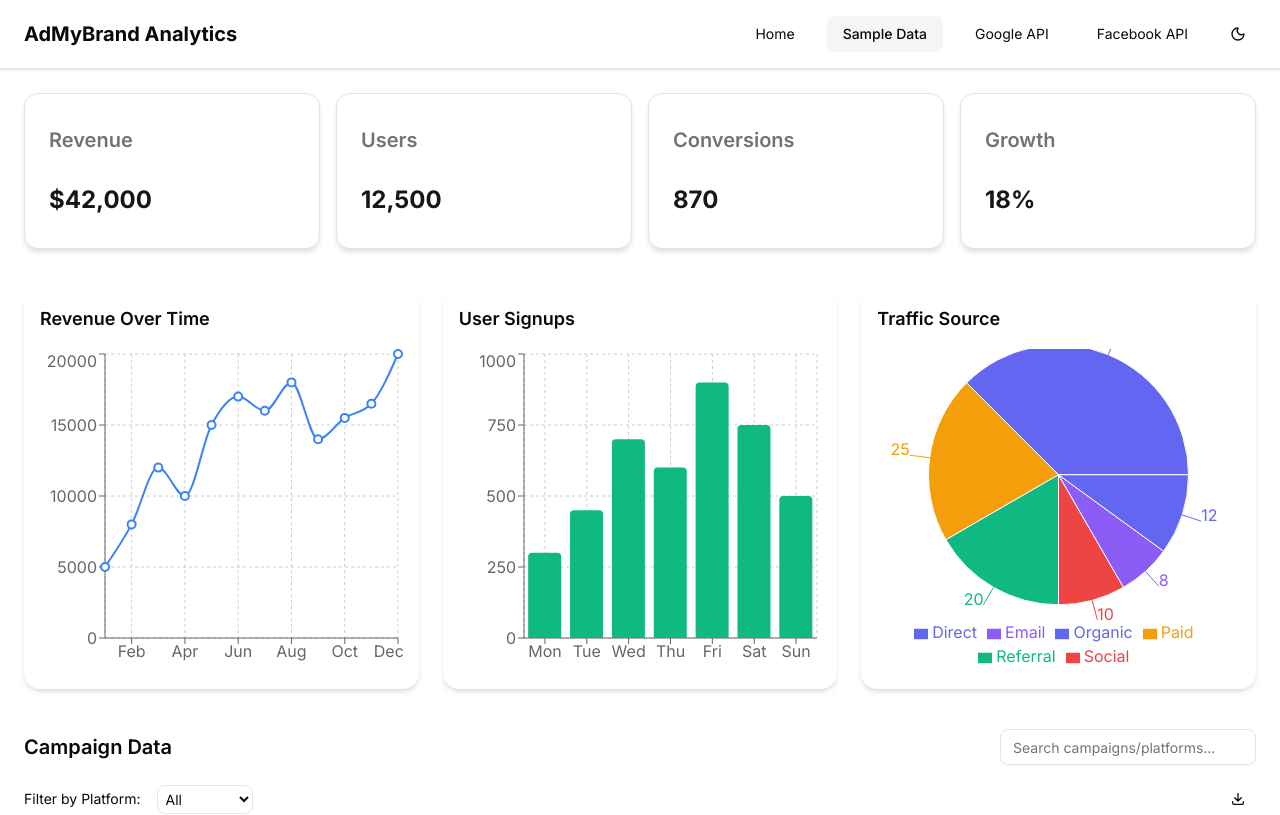
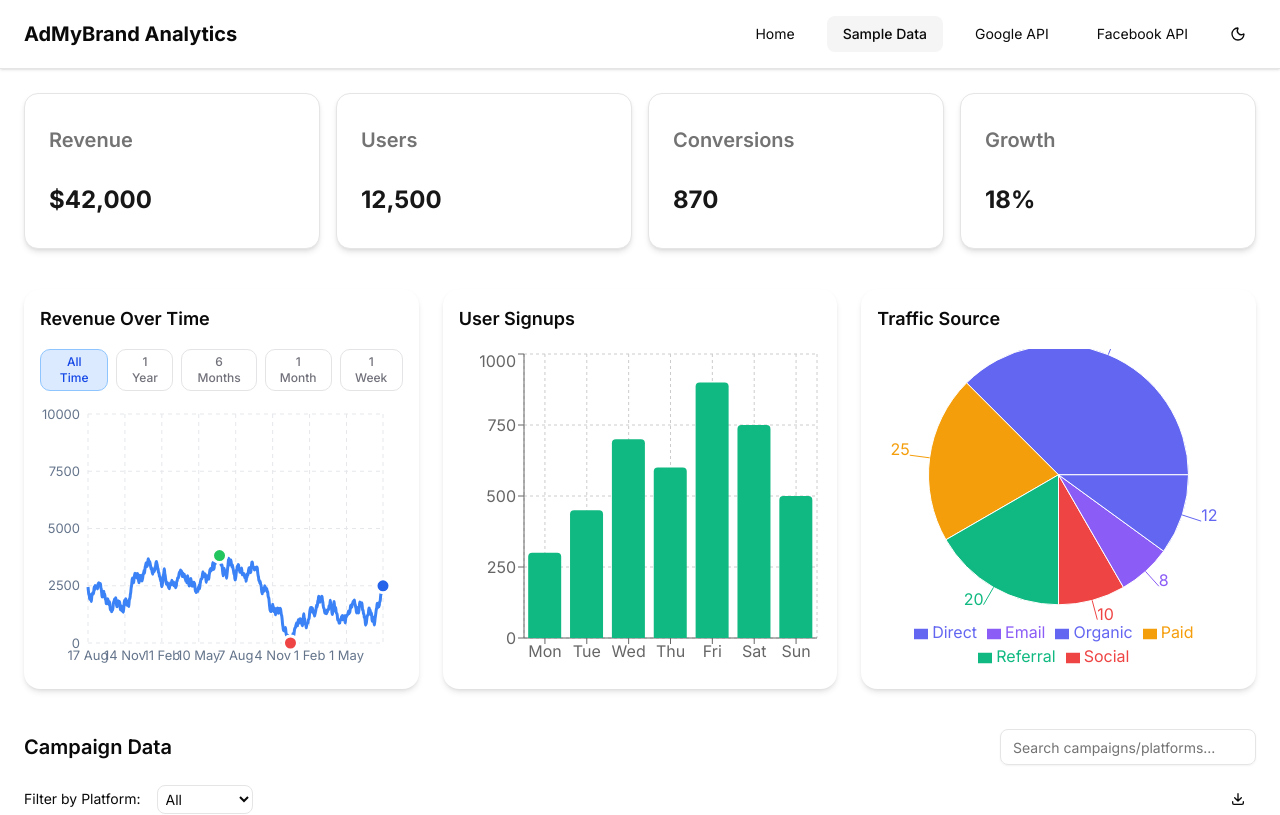
Before and after one commit to KarthikNot/analytics-dashboard, a Next.js app in the folder frontend/: page /dashboard in a window 1280 px wide. Shown: the top 815 px of the page. Built offline with nearby package versions, Linux system fonts and the light colour scheme.

Commit message:
refined lineChart

```diff
--- a/frontend/components/charts/LineChart.tsx
+++ b/frontend/components/charts/LineChart.tsx
@@ -7,10 +7,12 @@ import {
   Tooltip,
   ResponsiveContainer,
   CartesianGrid,
+  ReferenceDot,
 } from "recharts"
+import { useMemo, useState, useRef, useEffect } from "react"
 
 interface DataPoint {
-  label: string
+  label: string // yyyy-mm-dd
   value: number
 }
 
@@ -19,23 +21,282 @@ interface Props {
   color?: string
 }
 
+type RangeKey = "all" | "1y" | "6m" | "1m" | "1w"
+
+const RANGE_OPTIONS: { key: RangeKey; label: string }[] = [
+  { key: "all", label: "All Time" },
+  { key: "1y", label: "1 Year" },
+  { key: "6m", label: "6 Months" },
+  { key: "1m", label: "1 Month" },
+  { key: "1w", label: "1 Week" },
+]
+
+function formatDateLabel(dateStr: string) {
+  // e.g. "2012-08-16" => "16th August 2012"
+  const date = new Date(dateStr)
+  if (isNaN(date.getTime())) return dateStr
+  const day = date.getDate()
+  const month = date.toLocaleString("default", { month: "long" })
+  const year = date.getFullYear()
+  // Ordinal suffix
+  const j = day % 10,
+    k = day % 100
+  let suffix = "th"
+  if (j === 1 && k !== 11) suffix = "st"
+  else if (j === 2 && k !== 12) suffix = "nd"
+  else if (j === 3 && k !== 13) suffix = "rd"
+  return `${day}${suffix} ${month} ${year}`
+}
+
+function getRangeStartDate(latestDate: Date, range: RangeKey): Date | null {
+  switch (range) {
+    case "1y":
+      return new Date(latestDate.getFullYear() - 1, latestDate.getMonth(), latestDate.getDate())
+    case "6m":
+      return new Date(latestDate.getFullYear(), latestDate.getMonth() - 6, latestDate.getDate())
+    case "1m":
+      return new Date(latestDate.getFullYear(), latestDate.getMonth() - 1, latestDate.getDate())
+    case "1w":
+      return new Date(latestDate.getTime() - 7 * 24 * 60 * 60 * 1000)
+    default:
+      return null
+  }
+}
+
+const CustomTooltip = ({
+  active,
+  payload,
+  label,
+}: {
+  active?: boolean
+  payload?: any
+  label?: string
+}) => {
+  if (active && payload && payload.length) {
+    return (
+      <div className="rounded-xl bg-white dark:bg-zinc-900/90 shadow-lg px-4 py-2 border border-zinc-200 dark:border-zinc-700">
+        <div className="text-xs text-zinc-500 dark:text-zinc-400 font-medium mb-1">
+          {label ? formatDateLabel(label) : ""}
+        </div>
+        <div className="text-base font-semibold text-zinc-900 dark:text-zinc-100">
+          {payload[0].value.toLocaleString()}
+        </div>
+      </div>
+    )
+  }
+  return null
+}
+
+// Helper to get Y axis domain based on range and data
+function getYAxisDomain(range: RangeKey, filteredData: DataPoint[]) {
+  if (range === "all" || range === "1y" || range === "6m") {
+    // Fixed scale for all-time, 1y, 6m
+    return [0, 10000]
+  } else if (range === "1m" || range === "1w") {
+    // Dynamic scale for 1m and 1w: min/max of data, but min 0, max 6000
+    if (filteredData.length === 0) return [0, 6000]
+    const minVal = Math.min(...filteredData.map(d => d.value))
+    const maxVal = Math.max(...filteredData.map(d => d.value))
+    // Clamp to [0, 6000]
+    const minDomain = 0
+    const maxDomain = 6000
+    // If all values are above 6000, just show [minVal, maxVal]
+    if (minVal > maxDomain) return [minVal, maxVal]
+    // If all values are below 0, just show [minVal, maxVal]
+    if (maxVal < minDomain) return [minVal, maxVal]
+    // Otherwise, clamp
+    return [
+      Math.min(minDomain, minVal),
+      Math.max(maxDomain, maxVal)
+    ]
+  }
+  // fallback
+  return [0, "auto"]
+}
+
 export default function LineChart({ data, color = "#3b82f6" }: Props) {
+  const [range, setRange] = useState<RangeKey>("all")
+  const [animationKey, setAnimationKey] = useState(0)
+  const prevRange = useRef<RangeKey>("all")
+
+  // Sort data by date ascending
+  const sortedData = useMemo(() => {
+    return [...data].sort((a, b) => new Date(a.label).getTime() - new Date(b.label).getTime())
+  }, [data])
+
+  // Find latest date in data
+  const latestDate = useMemo(() => {
+    if (!sortedData.length) return null
+    return new Date(sortedData[sortedData.length - 1].label)
+  }, [sortedData])
+
+  // Filter data by selected range
+  const filteredData = useMemo(() => {
+    if (range === "all" || !latestDate) return sortedData
+    const startDate = getRangeStartDate(latestDate, range)
+    if (!startDate) return sortedData
+    return sortedData.filter(d => {
+      const dDate = new Date(d.label)
+      return dDate >= startDate && dDate <= latestDate
+    })
+  }, [sortedData, latestDate, range])
+
+  // Find the max and min value for accent dots
+  const maxValue = Math.max(...filteredData.map(d => d.value))
+  const minValue = Math.min(...filteredData.map(d => d.value))
+  const maxPoint = filteredData.find(d => d.value === maxValue)
+  const minPoint = filteredData.find(d => d.value === minValue)
+
+  // Find today's point (latest date in filteredData)
+  const todayPoint = filteredData.length > 0 ? filteredData[filteredData.length - 1] : undefined
+
+  // XAxis label formatter: show only every Nth label to avoid cranking up
+  // For large datasets, show at most 8 labels
+  const xTickFormatter = (dateStr: string) => {
+    const date = new Date(dateStr)
+    if (isNaN(date.getTime())) return dateStr
+    // Show as "Aug 16" or "16 Aug" for compactness
+    return `${date.getDate()} ${date.toLocaleString("default", { month: "short" })}`
+  }
+
+  // Calculate which ticks to show
+  const xTicks = useMemo(() => {
+    const n = filteredData.length
+    if (n <= 8) return filteredData.map(d => d.label)
+    // Show at most 8 ticks, evenly spaced
+    const step = Math.ceil(n / 8)
+    return filteredData.filter((_, i) => i % step === 0).map(d => d.label)
+  }, [filteredData])
+
+  // Calculate Y axis domain based on range and filteredData
+  const yAxisDomain = useMemo(() => getYAxisDomain(range, filteredData) as [number, number] | [number, 'auto'], [range, filteredData])
+
+  // --- Animation fix for "all" range ---
+  // When switching to "all", disable animation for one render to avoid stutter, then re-enable
+  // This is because animating a large number of points causes stutter in recharts
+  const [isAnimationActive, setIsAnimationActive] = useState(true)
+
+  useEffect(() => {
+    // If switching to "all", disable animation for one render, then re-enable
+    if (range === "all" && prevRange.current !== "all") {
+      setIsAnimationActive(false)
+      // Force a re-render with a new key to reset the chart
+      setAnimationKey(k => k + 1)
+      // Re-enable animation after a tick
+      const id = setTimeout(() => setIsAnimationActive(true), 50)
+      return () => clearTimeout(id)
+    }
+    prevRange.current = range
+  }, [range])
+
   return (
+    <div className="flex flex-col h-full">
+      {/* Range filter buttons */}
+      <div className="mb-2 flex gap-2">
+        {RANGE_OPTIONS.map(opt => (
+          <button
+            key={opt.key}
+            className={`px-3 py-1 rounded-lg text-xs font-medium border transition-colors
+              ${range === opt.key
+                ? "bg-blue-100 dark:bg-blue-900/40 text-blue-700 dark:text-blue-300 border-blue-300 dark:border-blue-700"
+                : "bg-transparent text-zinc-500 dark:text-zinc-400 border-zinc-200 dark:border-zinc-700 hover:bg-zinc-100 dark:hover:bg-zinc-800/40"
+              }`}
+            onClick={() => setRange(opt.key)}
+            type="button"
+          >
+            {opt.label}
+          </button>
+        ))}
+      </div>
+      <div className="flex-1 min-h-0">
         <ResponsiveContainer width="100%" height="100%">
-      <ReLineChart data={data}>
-        <CartesianGrid strokeDasharray="3 3" />
-        <XAxis dataKey="label" />
-        <YAxis />
-        <Tooltip />
+          <ReLineChart
+            key={animationKey}
+            data={filteredData}
+            margin={{ right: 20, top: 15 }}
+          >
+            <CartesianGrid
+              strokeDasharray="4 4"
+              stroke="#e5e7eb"
+              vertical={true}
+            />
+            <XAxis
+              dataKey="label"
+              interval={0}
+              tick={{ fontSize: 13, fill: "#64748b" }}
+              axisLine={false}
+              tickLine={false}
+              ticks={xTicks}
+              tickFormatter={xTickFormatter}
+              minTickGap={10}
+            />
+            <YAxis
+              axisLine={false}
+              tickLine={false}
+              tick={{ fontSize: 13, fill: "#64748b" }}
+              width={48}
+              domain={yAxisDomain}
+            />
+            <Tooltip
+              content={<CustomTooltip />}
+              cursor={{ stroke: color, strokeWidth: 1, opacity: 0.15 }}
+            />
             <Line
               type="monotone"
               dataKey="value"
               stroke={color}
-          strokeWidth={2}
-          dot={{ r: 4 }}
-          activeDot={{ r: 6 }}
+              strokeWidth={3}
+              dot={{
+                r: 0,
+                stroke: color,
+                strokeWidth: 2,
+                fill: "#fff",
+              }}
+              activeDot={{
+                r: 7,
+                fill: color,
+                stroke: "#fff",
+                strokeWidth: 3,
+                style: { filter: "drop-shadow(0 2px 8px rgba(59,130,246,0.25))" },
+              }}
+              isAnimationActive={isAnimationActive}
             />
+            {/* Blue dot for today (latest point in filteredData) */}
+            {todayPoint && (
+              <ReferenceDot
+                x={todayPoint.label}
+                y={todayPoint.value}
+                r={7}
+                fill="#2563eb" // blue-600
+                stroke="#fff"
+                strokeWidth={3}
+              />
+            )}
+            {/* Green dot for highest point */}
+            {maxPoint && (
+              <ReferenceDot
+                x={maxPoint.label}
+                y={maxPoint.value}
+                r={7}
+                fill="#22c55e" // green-500
+                stroke="#fff"
+                strokeWidth={3}
+              />
+            )}
+            {/* Red dot for lowest point */}
+            {minPoint && (
+              <ReferenceDot
+                x={minPoint.label}
+                y={minPoint.value}
+                r={7}
+                fill="#ef4444" // red-500
+                stroke="#fff"
+                strokeWidth={3}
+              />
+            )}
           </ReLineChart>
         </ResponsiveContainer>
+      </div>
+    </div>
   )
 }
--- a/frontend/lib/mockData.ts
+++ b/frontend/lib/mockData.ts
@@ -1,17 +1,24 @@
-export const mockLineData = [
-  { label: "Jan", value: 5000 },
-  { label: "Feb", value: 8000 },
-  { label: "Mar", value: 12000 },
-  { label: "Apr", value: 10000 },
-  { label: "May", value: 15000 },
-  { label: "Jun", value: 17000 },
-  { label: "Jul", value: 16000 },
-  { label: "Aug", value: 18000 },
-  { label: "Sep", value: 14000 },
-  { label: "Oct", value: 15500 },
-  { label: "Nov", value: 16500 },
-  { label: "Dec", value: 20000 },
-]
+// Generate 712 days (356*2) of mock line data with small random walk
+function generateMockLineData() {
+  const days = 356 * 2
+  const startDate = new Date()
+  startDate.setDate(startDate.getDate() - days + 1)
+  let value = 2000 + Math.floor(Math.random() * 2000) // start value
+  const data = []
+  for (let i = 0; i < days; i++) {
+    // Format date as yyyy-mm-dd
+    const date = new Date(startDate)
+    date.setDate(startDate.getDate() + i)
+    const label = date.toISOString().slice(0, 10)
+    // Random walk: change by -200 to +200
+    const change = Math.floor(Math.random() * 401) - 200
+    value = Math.max(0, value + change)
+    data.push({ label, value })
+  }
+  return data
+}
+
+export const mockLineData = generateMockLineData()
 
 export const mockBarData = [
   { label: "Mon", value: 300 },
```
Lines whose indentation alone changed are shown as unchanged.
